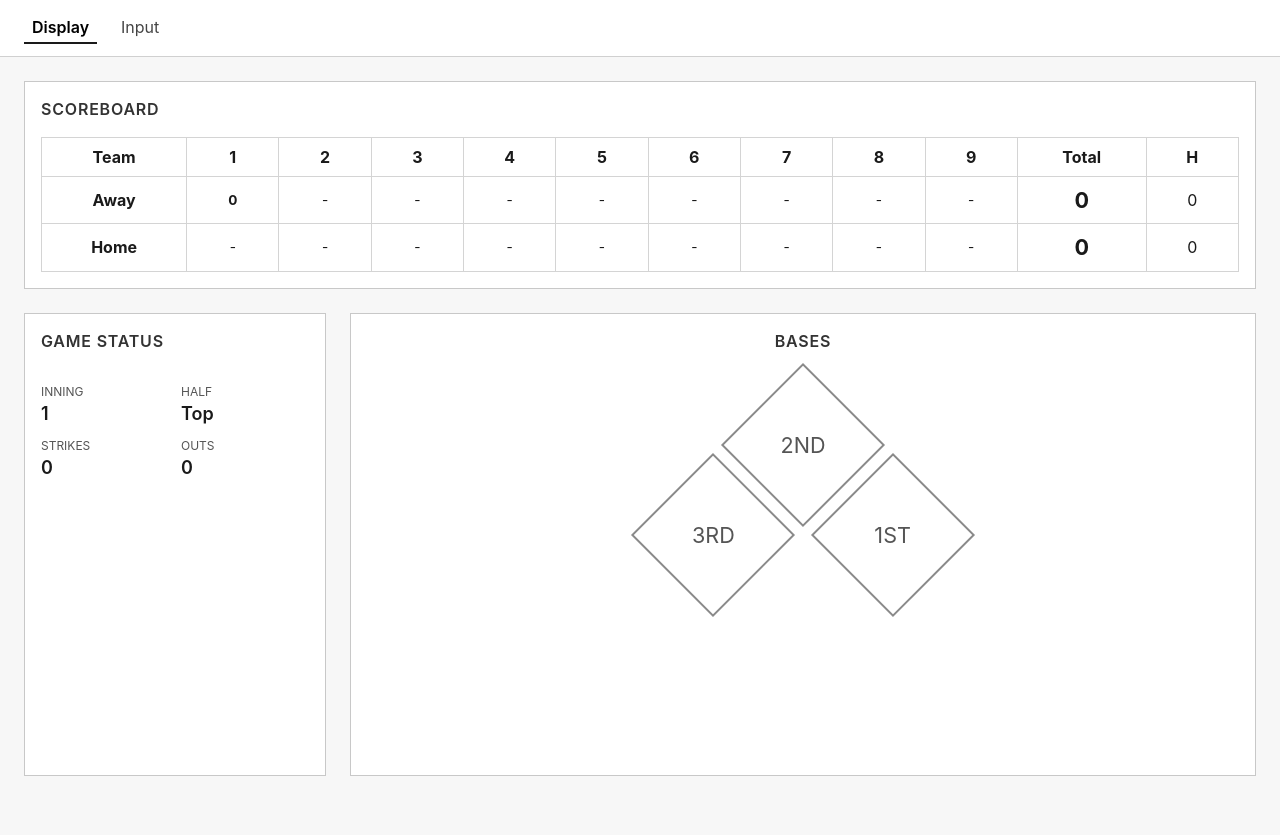
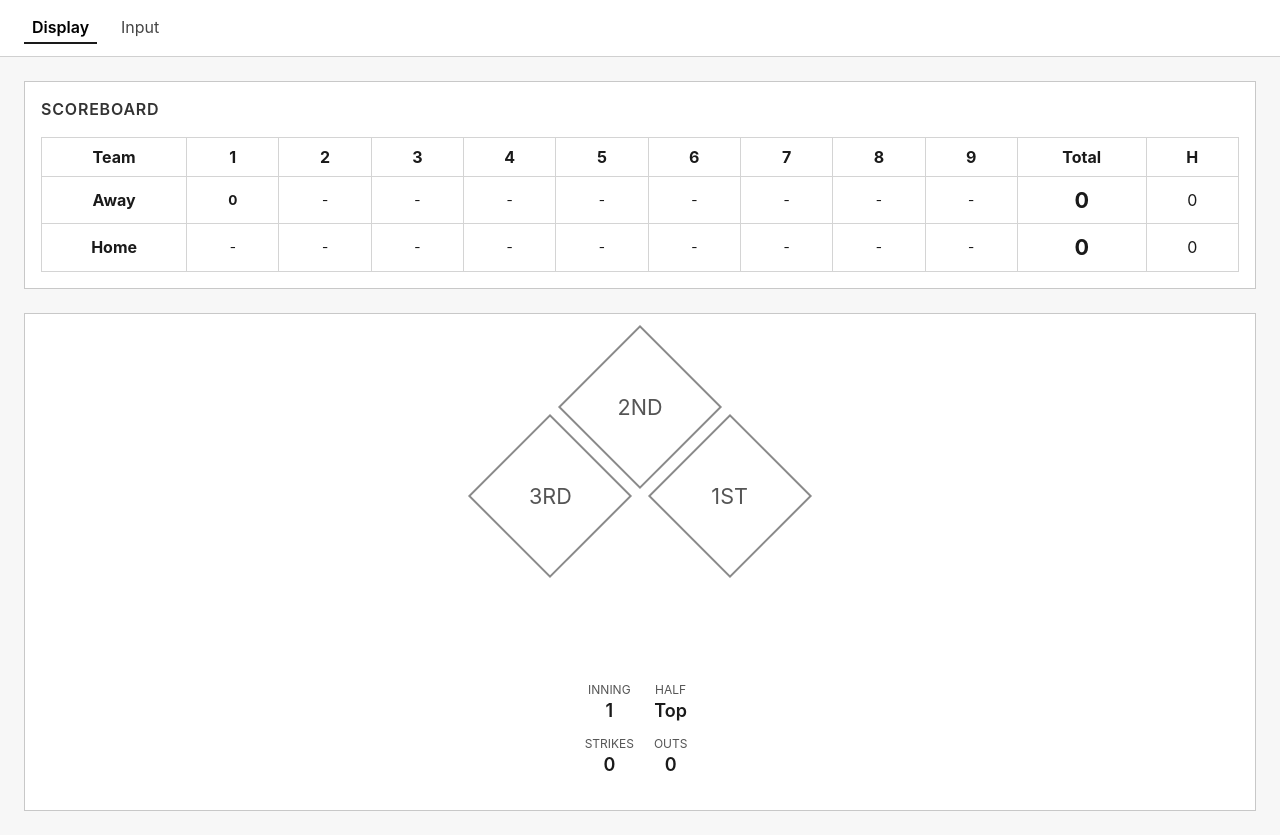
Before and after one commit to alexporasz/beerbaseball-app, a React (Vite) app: page /display in a window 1280 px wide. Before the commit the page ends 800 px from the top, so only its background shows below. Built offline with nearby package versions, Linux system fonts and the light colour scheme.

Commit message:
Combine bases and status panels on display page

```diff
--- a/src/routes/Display.jsx
+++ b/src/routes/Display.jsx
@@ -102,8 +102,8 @@ export default function Display() {
         </div>
       </section>
 
-      <section className="panel status-panel" aria-label="Game status">
-        <header className="panel-title">Game Status</header>
+      <section className="panel status-panel" aria-label="Bases and game status">
+        <WireDiamond bases={bases} />
         <dl className="status-grid">
           <div>
             <dt>Inning</dt>
@@ -123,11 +123,6 @@ export default function Display() {
           </div>
         </dl>
       </section>
-
-      <section className="panel diamond-panel" aria-label="Bases">
-        <header className="panel-title">Bases</header>
-        <WireDiamond bases={bases} />
-      </section>
     </div>
   );
 }
--- a/src/styles/display.css
+++ b/src/styles/display.css
@@ -5,7 +5,7 @@
   grid-template-rows: auto minmax(0, 1fr);
   grid-template-areas:
     'scoreboard scoreboard'
-    'status diamond';
+    'status status';
   gap: 1.5rem;
   height: 100%;
   min-height: 0;
@@ -56,6 +56,8 @@
 
 .status-panel {
   grid-area: status;
+  align-items: center;
+  text-align: center;
 }
 
 .status-panel .status-grid {
@@ -76,19 +78,13 @@
   font-weight: 600;
 }
 
-.diamond-panel {
-  grid-area: diamond;
-  align-items: center;
-}
-
 @media (max-width: 900px) {
   .display-grid {
     grid-template-columns: 1fr;
     grid-template-rows: auto;
     grid-template-areas:
       'scoreboard'
-      'status'
-      'diamond';
+      'status';
     height: auto;
   }
 }
```
